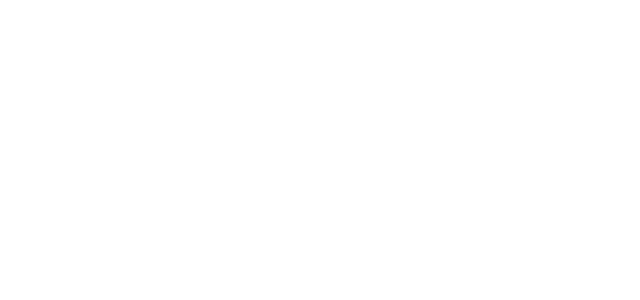
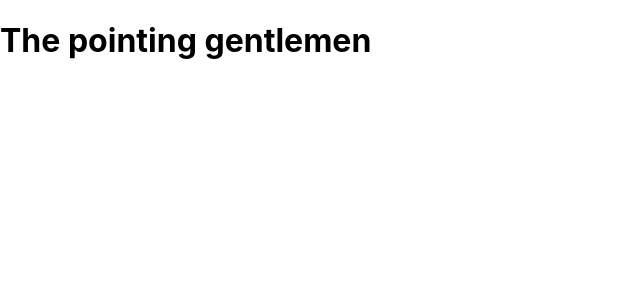
Before and after one commit to rodo08/202209-w4ch1-rodrigo-rosales-, a React (Create React App) app: page / in a window 1280 px wide. Shown: the top 300 px of the page, without its empty margins (0-640 px from the left). Built offline with nearby package versions, Linux system fonts and the light colour scheme.

Commit message:
Add main header to App.tsx file

```diff
--- a/src/App.tsx
+++ b/src/App.tsx
@@ -1,13 +1,15 @@
 import "./App.css";
 
-function App() {
+const App = () => {
   return (
-    <div className="App">
-      <header className="App-header">
-        <p></p>
-      </header>
-    </div>
+    <>
+      <div className="container">
+        <header className="main-header">
+          <h1 className="main-title">The pointing gentlemen</h1>
+        </header>
+      </div>
+    </>
   );
-}
+};
 
 export default App;
```
